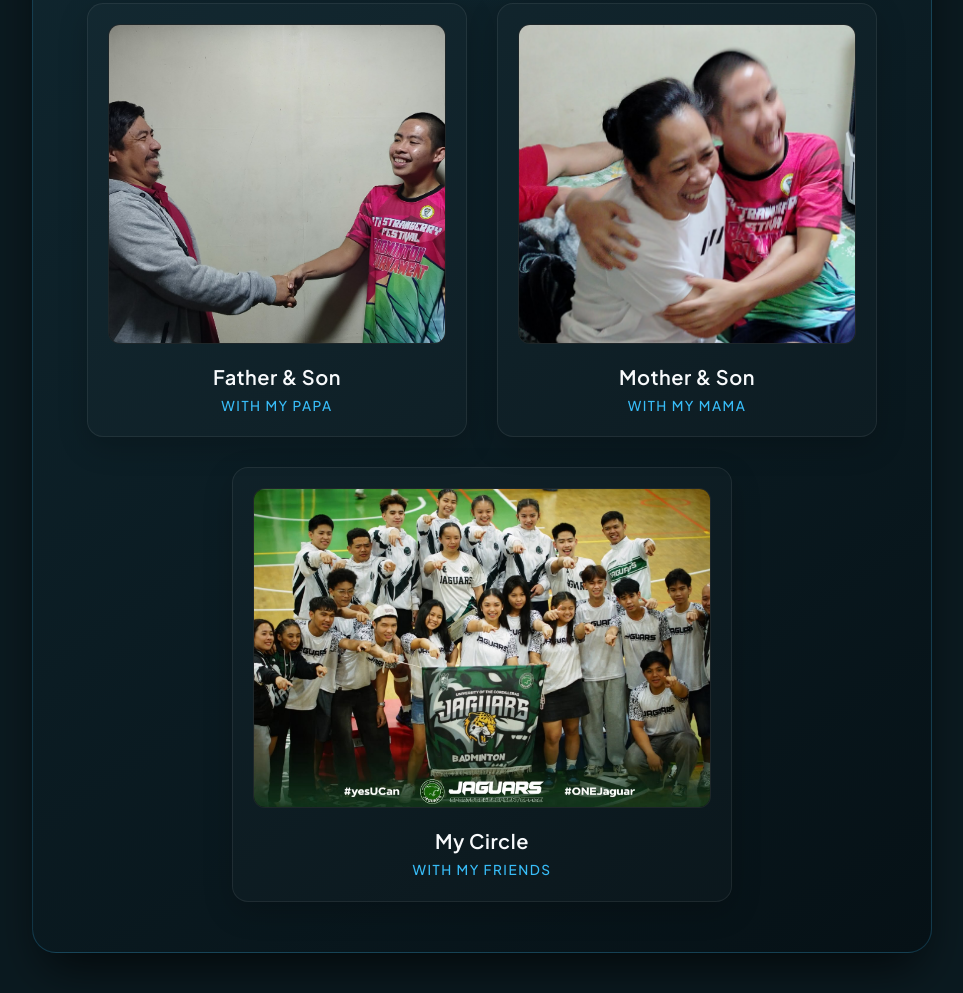
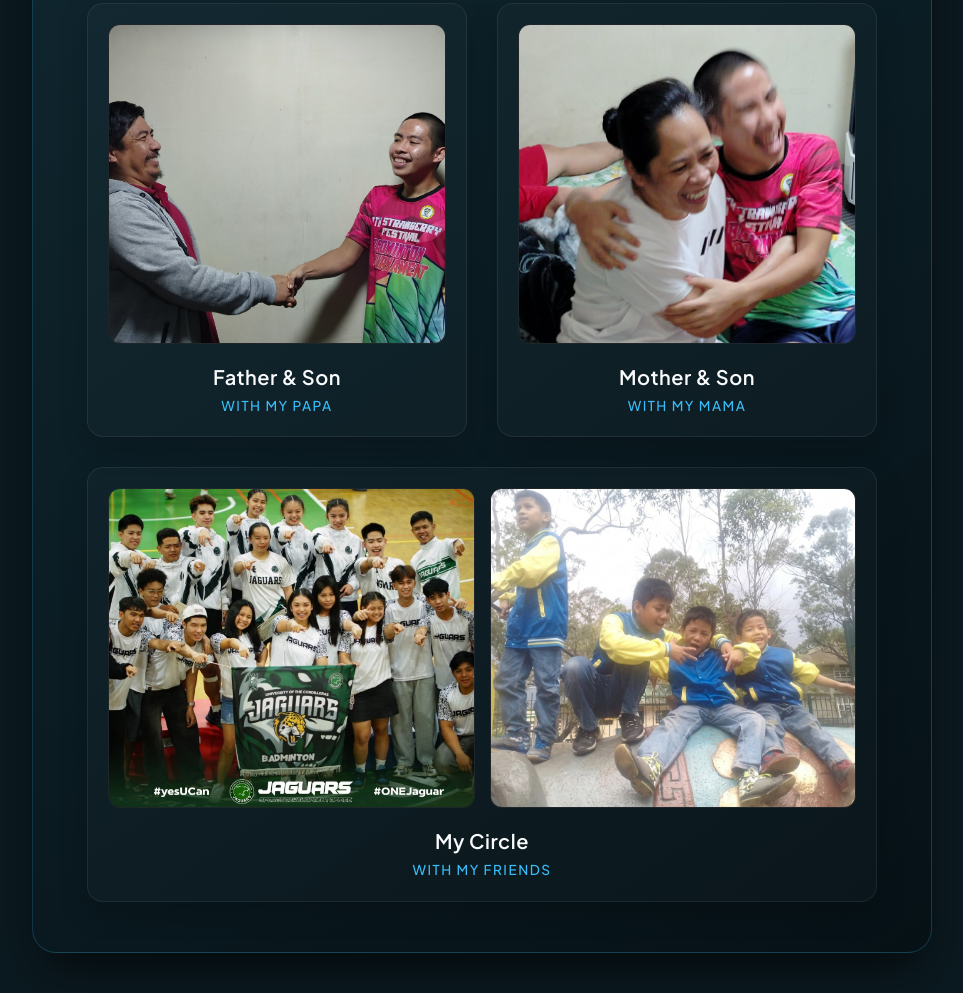
Before and after one commit to pinlacmarcial1-bot/marcialpinlac, a plain HTML site: page family.html in a window 1280 px wide. Shown: the part 296-1289 px from the top of the page, without its empty margins (158-1121 px from the left). Drawn offline with nearby package versions, Linux system fonts and the light colour scheme.

Commit message:
Update family.html

```diff
--- a/family.html
+++ b/family.html
@@ -14,7 +14,7 @@
     <link href="https://fonts.googleapis.com/css2?family=Cinzel:wght@600;700&family=Plus+Jakarta+Sans:wght@400;500;600;700&display=swap" rel="stylesheet">
 
     <style>
-        * {
+- {
             box-sizing: border-box;
             margin: 0;
             padding: 0;
@@ -241,9 +241,14 @@
             </div>
 
             <!-- Friends Box (Placed in the middle underneath) -->
-            <div class="family-card full-width">
-                <div class="photo-wrapper">
-                    <img src="freinds.jpg" alt="With My Friends">
+            <div class="family-card full-width" style="max-width: 790px;">
+                <div style="display: flex; flex-wrap: wrap; gap: 15px;">
+                    <div class="photo-wrapper" style="flex: 1; min-width: 220px;">
+                        <img src="freinds.jpg" alt="With My Friends">
+                    </div>
+                    <div class="photo-wrapper" style="flex: 1; min-width: 220px;">
+                        <img src="Gemini_Generated_Image_x5w0nmx5w0nmx5w0.jpeg" alt="With My Friends">
+                    </div>
                 </div>
                 <div class="card-caption">
                     <h3>My Circle</h3>
```
